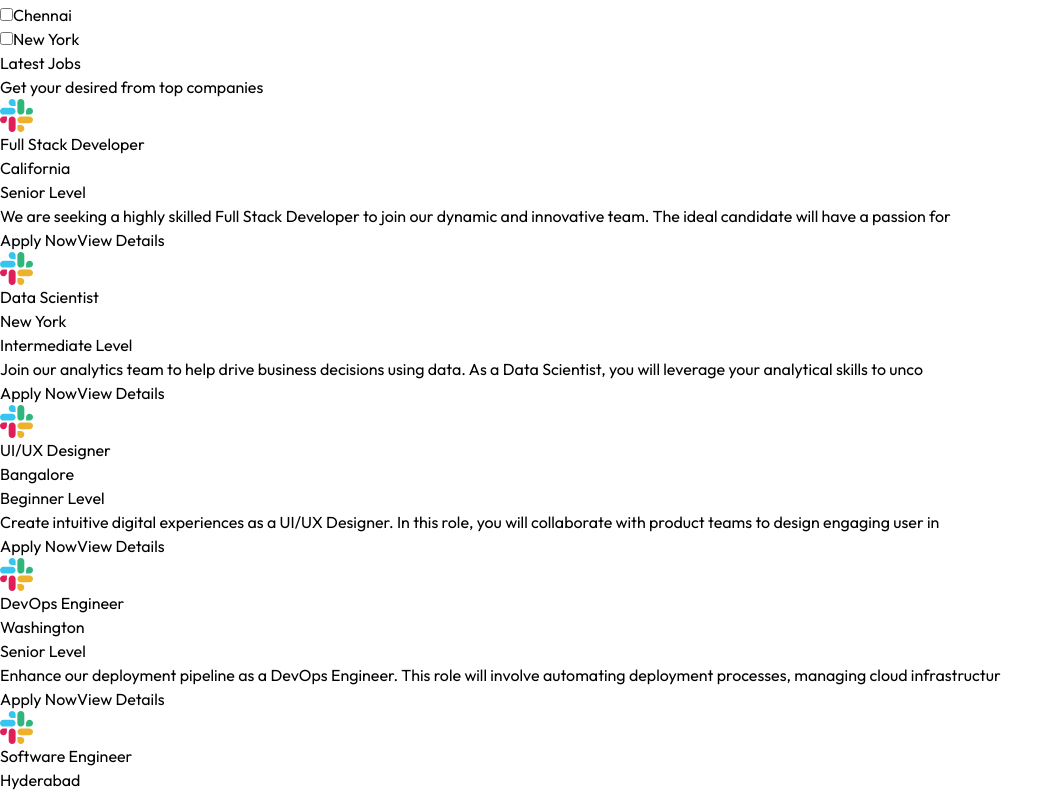
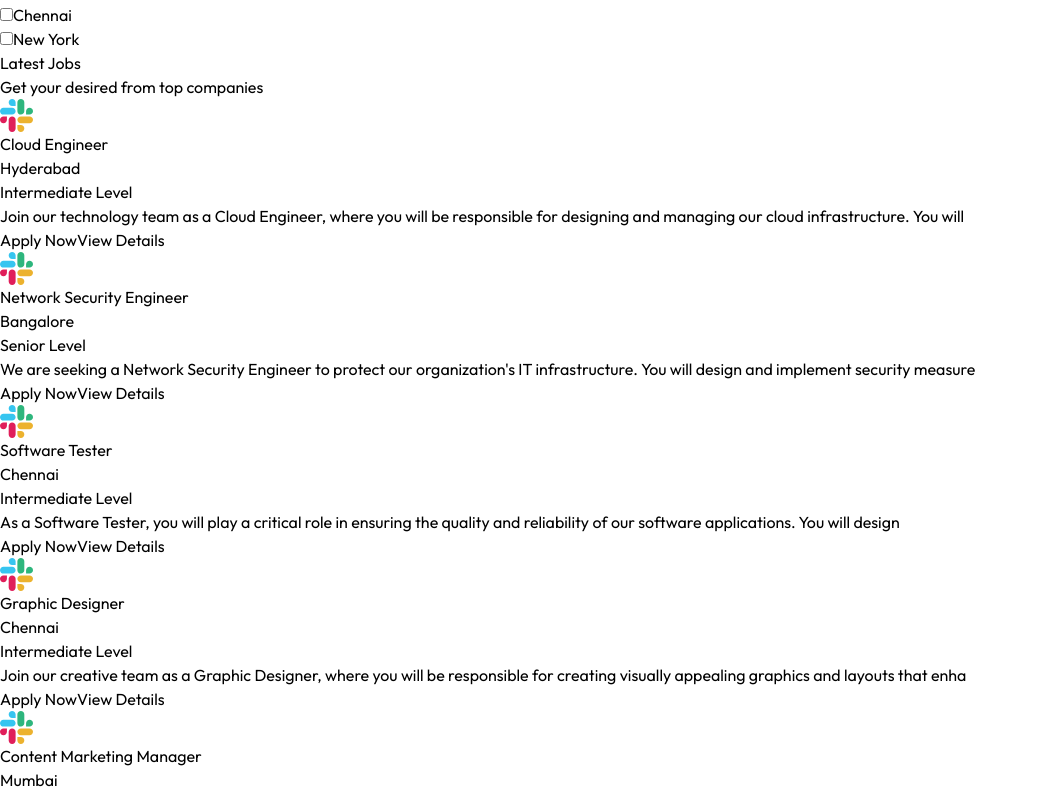
Before and after one commit to anuj407/Job-Portal, a React (Vite) app in the folder Client/: page / in a window 1280 px wide. Shown: the part 925-1720 px from the top of the page, without its empty margins (0-1060 px from the left). Built offline with nearby package versions, Linux system fonts and the light colour scheme; no server answers; a web font is replaced by a local one.

Commit message:
Completed Jobs Filter based on Categories , JobTitle, and Location

```diff
--- a/Client/src/components/Hero.jsx
+++ b/Client/src/components/Hero.jsx
@@ -42,8 +42,8 @@ function Hero() {
               </div>
             </div>
         </div>
-        <div className=" border-zinc-300 shadow-xl rounded-xl border-2 p-4 mt-6 sm:flex sm:gap-16">
-          <h1 className='text-black  text-[1.5rem] font-medium'>Trusted By</h1>
+        <div className=" border-zinc-300 shadow-xl rounded-xl border-2 p-4 py-6 mt-6 sm:flex sm:gap-16">
+          <h1 className='text-black  text-[1.2rem] font-medium'>Trusted By</h1>
           <div className=" flex max-sm:justify-center max-sm:mt-2 gap-x-14 gap-y-6 flex-wrap">
             {logos.map((value,index)=>
             <img key={index} className='w-20' src={value} alt="" />
--- a/Client/src/components/JobList.jsx
+++ b/Client/src/components/JobList.jsx
@@ -1,4 +1,4 @@
-import { useContext, useState } from "react"
+import { useContext, useEffect, useState } from "react"
 import { AppContext } from "../context/AppContext"
 import cross_icon from "../assets/cross_icon.svg"
 import {assets, JobCategories} from "../assets/assets.js"
@@ -6,8 +6,30 @@ import {JobLocations} from "../assets/assets.js"
 import JobCard from "./JobCard.jsx"
 function JobList() {
   const {isSearched,searchFilter, setSearchFilter,jobs}= useContext(AppContext)
-  const [ showfilter, setShowFilter] = useState(true)
+  const [showfilter, setShowFilter] = useState(true)
   const [currentPage, setCurrentPage] = useState(1)
+  const [selectedCategory, setSelectedCategory] = useState([])
+  const [selectedLocation, setSelectedLocation] = useState([])
+  const [filterJobs, setFilterJobs] = useState(jobs)
+
+  const handleChangesCategory = (category)=>{
+     setSelectedCategory(prev => prev.includes(category) ? prev.filter(c => c !== category) : [...prev, category])
+  }
+
+  const handleChangesLocation = (location)=>{
+    setSelectedLocation(prev => prev.includes(location) ? prev.filter(c => c !== location) : [...prev, location])
+  }
+  useEffect(()=>{
+        const matchesCategories = jobs => selectedCategory.length === 0 || selectedCategory.includes(jobs.category)
+        const matchesLocation = jobs => selectedLocation.length === 0 || selectedLocation.includes(jobs.location)
+        const matchesTitle = jobs => searchFilter.title === "" || jobs.title.toLowerCase().includes(searchFilter.title.toLowerCase())
+        const matchesSearchLocation = jobs => searchFilter.location === "" || jobs.location.toLowerCase().includes(searchFilter.location.toLowerCase())
+        const newFilterJobs = jobs.slice().reverse().filter(
+         job =>  matchesCategories(job) && matchesLocation(job) && matchesTitle(job) && matchesSearchLocation(job)
+        )
+        setFilterJobs(newFilterJobs)
+        setCurrentPage(1)
+  },[jobs,selectedCategory,selectedLocation,searchFilter])
   return (
     <div className="container mx-auto flex max-sm:flex-col">
       {/* Sidebar  */}
@@ -45,7 +67,7 @@ function JobList() {
           <ul className="flex flex-col gap-3">
            { JobCategories.map((category,index)=>
             <li key={index} className="flex gap-3 items-center text-[1.1rem] text-zinc-600" >
-              <input className="w-4" type="checkbox" id="" name="" />
+              <input onChange={()=>handleChangesCategory(category)} checked={selectedCategory.includes(category)} className="w-4" type="checkbox" id="" name="" />
               {category}
             </li>
            )}
@@ -57,10 +79,10 @@ function JobList() {
           {/* Categories */}
           {/* Add your categories here */}
           <ul className="flex flex-col gap-3">
-           { JobLocations.map((category,index)=>
+           { JobLocations.map((location,index)=>
             <li key={index} className="flex gap-3 items-center text-[1.1rem] text-zinc-600" >
-              <input className="w-4" type="checkbox" id="" name="" />
-              {category}
+              <input onChange={()=>handleChangesLocation(location)} checked={selectedLocation.includes(location)} className="w-4" type="checkbox" id="" name="" />
+              {location}
             </li>
            )}
            </ul>
@@ -72,18 +94,18 @@ function JobList() {
         <p className="max-sm:ml-4">Get your desired from top companies</p>
         <div className="max-sm:w-4/5 grid grid-cols-1 max-sm: mx-auto max-lg:pr-3 lg:grid-cols-2 xl:grid-cols-3 gap-3 mt-5">
         {
-          jobs.slice((currentPage-1)*6,(currentPage)*6).map((job, index)=>
+          filterJobs.slice((currentPage-1)*6,(currentPage)*6).map((job, index)=>
           <JobCard key={index} job={job} />
         )}
         </div>
         {/* Pagination */}
         {
-          jobs.length > 6 && (
+          filterJobs.length > 6 && (
             <div className="flex  items-center justify-center space-x-4 mt-10">
               <a href="#job-list">
                  <img  onClick={()=> setCurrentPage(Math.max(currentPage-1,1))} src={assets.left_arrow_icon} alt="" />
               </a>
-              {Array.from({length:Math.ceil(jobs.length/6)}).map((__, index)=>
+              {Array.from({length:Math.ceil(filterJobs.length/6)}).map((__, index)=>
                    <a key={index} href="#job-list">
                       <button onClick={()=>setCurrentPage(index+1)} className={`w-10 h-10 flex justify-center items-center border border-gray-300 rounded ${currentPage === index+1 ? 'bg-blue-100 text-blue-500' : 'text-gray-500'}`}>{index +1}</button>
                    </a>
```
